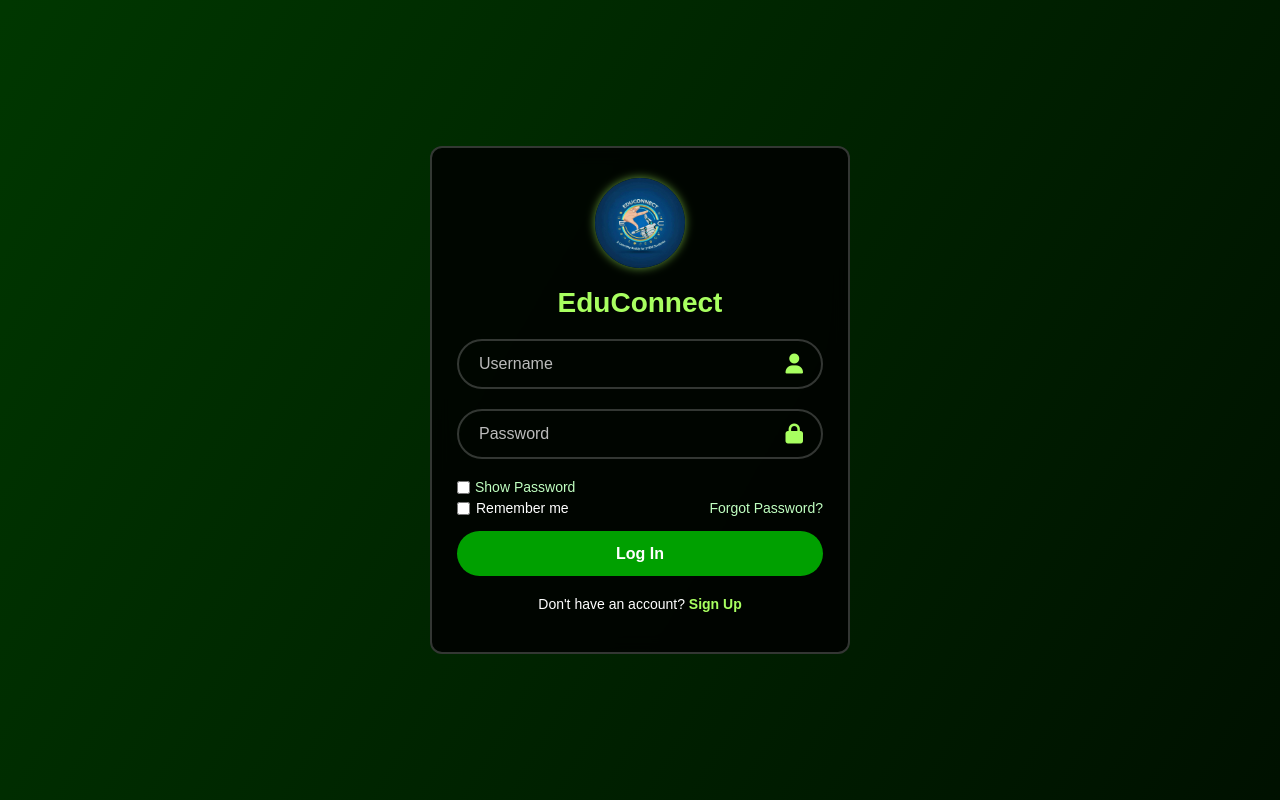
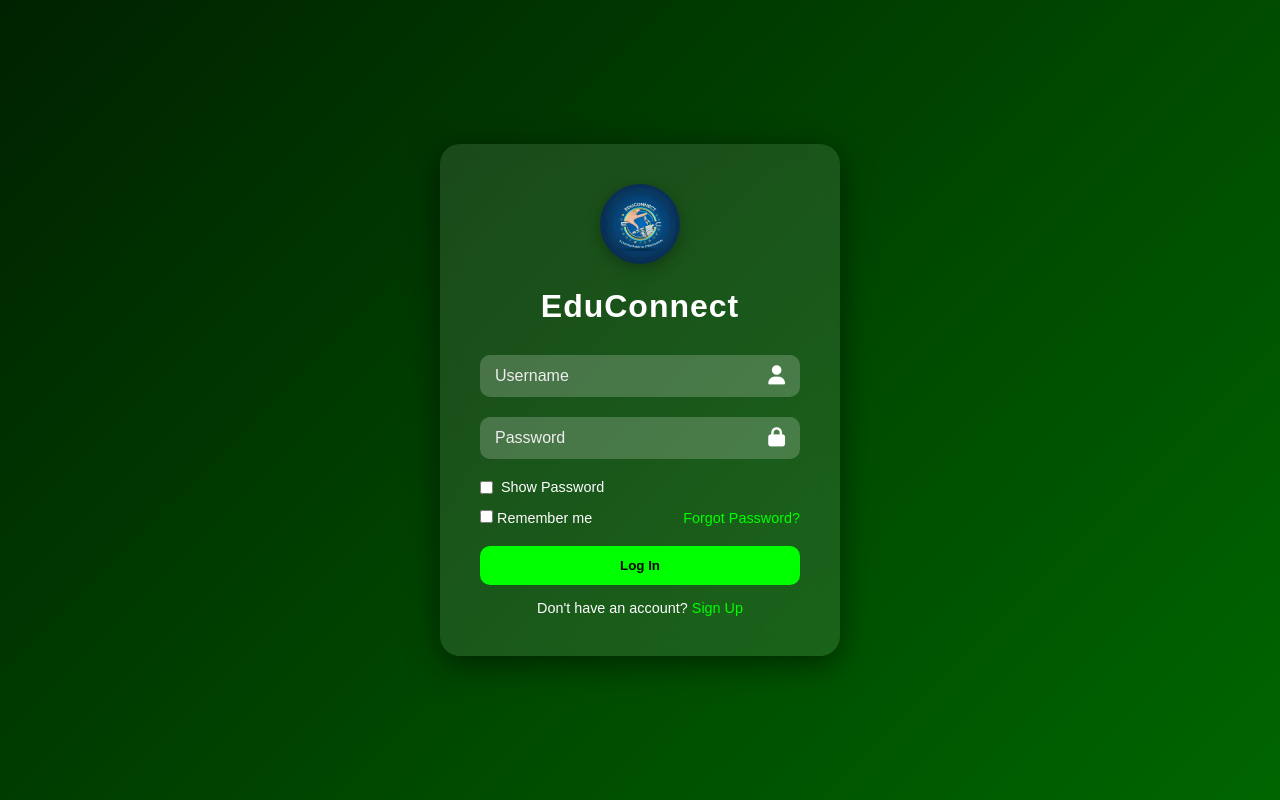
Before and after one commit to zeoaqua58-creator/EduConnect, a plain HTML site: page index.html in a window 1280 px wide. Drawn offline with Linux system fonts and the light colour scheme.

Commit message:
styles.css

```diff
--- a/styles.css
+++ b/styles.css
@@ -1,224 +1,201 @@
+/* ===== Reset + Base ===== */
 * {
   margin: 0;
   padding: 0;
   box-sizing: border-box;
-  font-family: "Poppins", sans-serif;
+  font-family: 'Poppins', sans-serif;
 }
 
-body {
+body, html {
+  height: 100%;
+  width: 100%;
+  background: linear-gradient(135deg, black, #004d00);
   display: flex;
   justify-content: center;
   align-items: center;
-  min-height: 100vh;
-  background: linear-gradient(120deg, #000000, #004d00, #000000);
-  background-size: 400% 400%;
-  animation: gradientShift 12s ease infinite;
+  animation: gradientShift 10s infinite alternate;
 }
 
 @keyframes gradientShift {
-  0% { background-position: 0% 50%; }
-  50% { background-position: 100% 50%; }
-  100% { background-position: 0% 50%; }
-}
-
-/* ===== Shake animation ===== */
-@keyframes shake {
-  0%, 100% { transform: translateX(0); }
-  25% { transform: translateX(-5px); }
-  50% { transform: translateX(5px); }
-  75% { transform: translateX(-5px); }
+  0% { background: linear-gradient(135deg, black, #004d00); }
+  50% { background: linear-gradient(135deg, #002200, #006600); }
+  100% { background: linear-gradient(135deg, black, #004d00); }
 }
 
 .wrapper {
+  background: rgba(255, 255, 255, 0.1);
+  backdrop-filter: blur(10px);
+  padding: 40px;
+  border-radius: 20px;
+  box-shadow: 0 8px 32px rgba(0,0,0,0.5);
   width: 90%;
-  max-width: 420px;
-  background: rgba(0, 0, 0, 0.85);
-  border: 2px solid rgba(255, 255, 255, .2);
-  backdrop-filter: blur(9px);
-  color: #fff;
-  border-radius: 12px;
-  padding: 30px 25px;
-  transition: all 0.3s ease;
-  animation: fadeIn 1s ease;
+  max-width: 400px;
+  text-align: center;
+  animation: fadeIn 1s ease-in-out;
+  position: relative;
 }
 
 @keyframes fadeIn {
-  from { opacity: 0; transform: translateY(20px); }
+  from { opacity: 0; transform: translateY(-20px); }
   to { opacity: 1; transform: translateY(0); }
 }
 
-.wrapper.shake {
-  animation: shake 0.5s;
+/* Logo */
+.logo img {
+  width: 80px;
+  height: auto;
+  margin-bottom: 20px;
+  border-radius: 50%;
+  box-shadow: 0 4px 15px rgba(0,0,0,0.3);
 }
 
-.wrapper h1 {
-  font-size: 28px;
-  text-align: center;
-  color: #a8ff60;
-  margin-bottom: 20px;
+/* Title */
+h1 {
+  color: #fff;
+  margin-bottom: 30px;
+  font-size: 2rem;
+  letter-spacing: 1px;
 }
 
-/* ===== Logo ===== */
-.wrapper .logo {
-  text-align: center;
-  margin-bottom: 15px;
-}
-
-.wrapper .logo img {
-  width: 90px;
-  height: 90px;
-  border-radius: 50%;
-  object-fit: cover;
-  box-shadow: 0 0 10px rgba(168, 255, 96, 0.6);
-  transition: transform 0.3s ease;
-}
-
-.wrapper .logo img:hover {
-  transform: scale(1.05);
-}
-
-/* ===== Input boxes ===== */
+/* Input Boxes */
 .input-box {
   position: relative;
-  width: 100%;
-  height: 50px;
-  margin: 20px 0;
+  margin-bottom: 20px;
 }
 
 .input-box input {
   width: 100%;
-  height: 100%;
-  background: transparent;
-  border: 2px solid rgba(255, 255, 255, .2);
-  border-radius: 40px;
+  padding: 12px 40px 12px 15px;
+  border-radius: 10px;
+  border: none;
   outline: none;
-  font-size: 16px;
+  font-size: 1rem;
+  transition: all 0.3s ease;
+  background: rgba(255,255,255,0.2);
   color: #fff;
-  padding: 0 45px 0 20px;
-  transition: 0.3s;
 }
 
 .input-box input::placeholder {
-  color: #bbb;
-}
-
-.input-box input:focus {
-  border-color: #a8ff60;
-  box-shadow: 0 0 8px #a8ff60;
+  color: #eee;
 }
 
 .input-box i {
   position: absolute;
-  right: 20px;
+  right: 15px;
   top: 50%;
   transform: translateY(-50%);
-  font-size: 20px;
-  color: #a8ff60;
+  color: #fff;
+  font-size: 1.2rem;
 }
 
-/* ===== Remember/Forgot Section ===== */
+/* Focus Effects */
+.input-box input:focus {
+  background: rgba(255,255,255,0.3);
+  box-shadow: 0 0 8px #00ff00;
+}
+
+/* Show Password */
+.show-password {
+  color: #fff;
+  font-size: 0.9rem;
+  display: flex;
+  align-items: center;
+  margin-bottom: 15px;
+}
+
+.show-password input {
+  margin-right: 8px;
+}
+
+/* Remember / Forgot */
 .remember-forgot {
   display: flex;
-  flex-wrap: wrap;
   justify-content: space-between;
   align-items: center;
-  font-size: 14px;
-  margin: -5px 0 15px;
-  gap: 10px;
-}
-
-.remember-forgot label {
-  display: flex;
-  align-items: center;
-}
-
-.remember-forgot label input {
-  accent-color: #a8ff60;
-  margin-right: 6px;
+  color: #fff;
+  font-size: 0.9rem;
+  margin-bottom: 20px;
 }
 
 .remember-forgot a {
-  color: #c0ffc0;
+  color: #00ff00;
+  text-decoration: none;
+  transition: color 0.3s ease;
+}
+
+.remember-forgot a:hover {
+  color: #00cc00;
+}
+
+/* Buttons */
+.btn {
+  width: 100%;
+  padding: 12px;
+  border-radius: 10px;
+  border: none;
+  background-color: #00ff00;
+  color: black;
+  font-weight: bold;
+  cursor: pointer;
+  transition: all 0.3s ease;
+}
+
+.btn:hover {
+  background-color: #00cc00;
+  transform: scale(1.05);
+}
+
+/* Register Link */
+.register-link p {
+  color: #fff;
+  font-size: 0.9rem;
+  margin-top: 15px;
+}
+
+.register-link a {
+  color: #00ff00;
   text-decoration: none;
 }
 
-.remember-forgot a:hover {
-  text-decoration: underline;
+.register-link a:hover {
+  color: #00cc00;
 }
 
-/* ===== Show Password ===== */
-.show-password {
-  display: flex;
-  align-items: center;
-  gap: 5px;
-  color: #c0ffc0;
-  font-size: 14px;
-  margin-bottom: 10px;
-  cursor: pointer;
+/* Shake Animation for wrong login */
+@keyframes shake {
+  0% { transform: translateX(0); }
+  25% { transform: translateX(-8px); }
+  50% { transform: translateX(8px); }
+  75% { transform: translateX(-8px); }
+  100% { transform: translateX(0); }
 }
 
-/* ===== Button ===== */
-.btn {
-  width: 100%;
-  height: 45px;
-  background: #00a000;
-  border: none;
-  outline: none;
-  border-radius: 40px;
-  cursor: pointer;
-  font-size: 16px;
-  font-weight: 600;
-  color: #fff;
-  transition: 0.3s ease;
+.shake {
+  animation: shake 0.5s;
 }
 
-.btn:hover {
-  background: #00ff00;
-  color: #000;
-  transform: scale(1.03);
-}
-
-/* ===== Register link ===== */
-.register-link {
-  font-size: 14px;
-  text-align: center;
-  margin: 20px 0 10px;
-}
-
-.register-link p a {
-  color: #a8ff60;
-  text-decoration: none;
-  font-weight: 600;
-}
-
-.register-link p a:hover {
-  text-decoration: underline;
-}
-
-/* ===== Mobile Fixes ===== */
-@media (max-width: 480px) {
+/* ===== Mobile Responsive ===== */
+@media screen and (max-width: 480px) {
   .wrapper {
-    padding: 25px 20px;
+    padding: 25px;
   }
 
-  .wrapper h1 {
-    font-size: 24px;
+  h1 {
+    font-size: 1.5rem;
   }
 
-  .input-box input {
-    font-size: 14px;
+  .input-box input, .btn {
+    padding: 10px;
+    font-size: 0.95rem;
   }
 
-  .btn {
-    font-size: 15px;
+  .logo img {
+    width: 60px;
   }
 
   .remember-forgot {
     flex-direction: column;
     align-items: flex-start;
-  }
-
-  .remember-forgot a {
-    margin-top: 5px;
+    gap: 5px;
   }
 }
```
